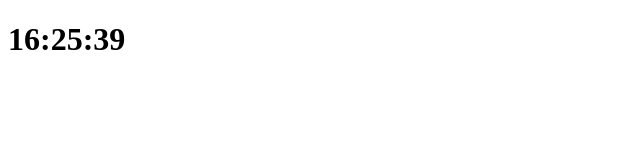
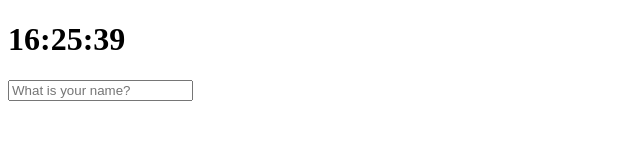
Before and after one commit to ridia13/Momontom2021, a plain HTML site: page index.html in a window 1280 px wide. Shown: the whole page, without its empty margins (0-640 px from the left). Drawn offline with Linux system fonts and the light colour scheme.

Commit message:
HTML+CSS+JS : saving the userName

```diff
--- a/clock.js
+++ b/clock.js
@@ -2,6 +2,7 @@
 
 const clock = document.querySelector('.js-clock'),
   title = clock.querySelector('.js-title');
+
 
 function getTime() {
   const date = new Date();
@@ -11,7 +12,10 @@ function getTime() {
   title.innerText = `${hour < 10? `0${hour}` : `${hour}`}:${min < 10? `0${min}` : `${min}`}:${sec < 10? `0${sec}` : `${sec}`}`;
 }
 
-function init(){
+
+
+
+function init() {
   setInterval(getTime, 1000);
 }
 init();
--- /dev/null
+++ b/greeting.js
@@ -0,0 +1,44 @@
+'use strict';
+
+const form = document.querySelector('.js-form'),
+  input = form.querySelector('input'),
+  greeting = document.querySelector('.js-greetings');
+
+const USER_LS = "currentUser",
+  SHOWING_CN = 'showing';
+
+function paintGreeting(user) {
+  form.classList.remove(SHOWING_CN);
+  greeting.classList.add(SHOWING_CN);
+  greeting.innerText = `Hello ${user}!`;
+}
+
+function saveName(text){
+  localStorage.setItem(USER_LS, text);
+}
+
+function handleSubmit(event) {
+  event.preventDefault();
+  const currentValue = input.value;
+  paintGreeting(currentValue);
+  saveName(currentValue);
+}
+
+function askForName() {
+  form.classList.add(SHOWING_CN);
+  form.addEventListener('submit', handleSubmit);
+}
+
+function loadName() {
+  const currentUser = localStorage.getItem(USER_LS);
+  if (currentUser === null) {
+    askForName();
+  } else {
+    paintGreeting(currentUser);
+  }
+}
+
+function init() {
+  loadName();
+}
+init();
--- a/index.html
+++ b/index.html
@@ -11,6 +11,11 @@
   <div class="js-clock">
     <h1 class="js-title">00:00:00</h1>
   </div>
+  <form class="js-form form">
+    <input type="text" placeholder="What is your name?">
+  </form>
+  <h2 class="js-greetings greetings"></h2>
   <script src="clock.js"></script>
+  <script src="greeting.js"></script>
 </body>
 </html>
--- a/style.css
+++ b/style.css
@@ -0,0 +1,8 @@
+.form,
+.greetings{
+  display: none;
+}
+
+.showing{
+  display: block;
+}
```
